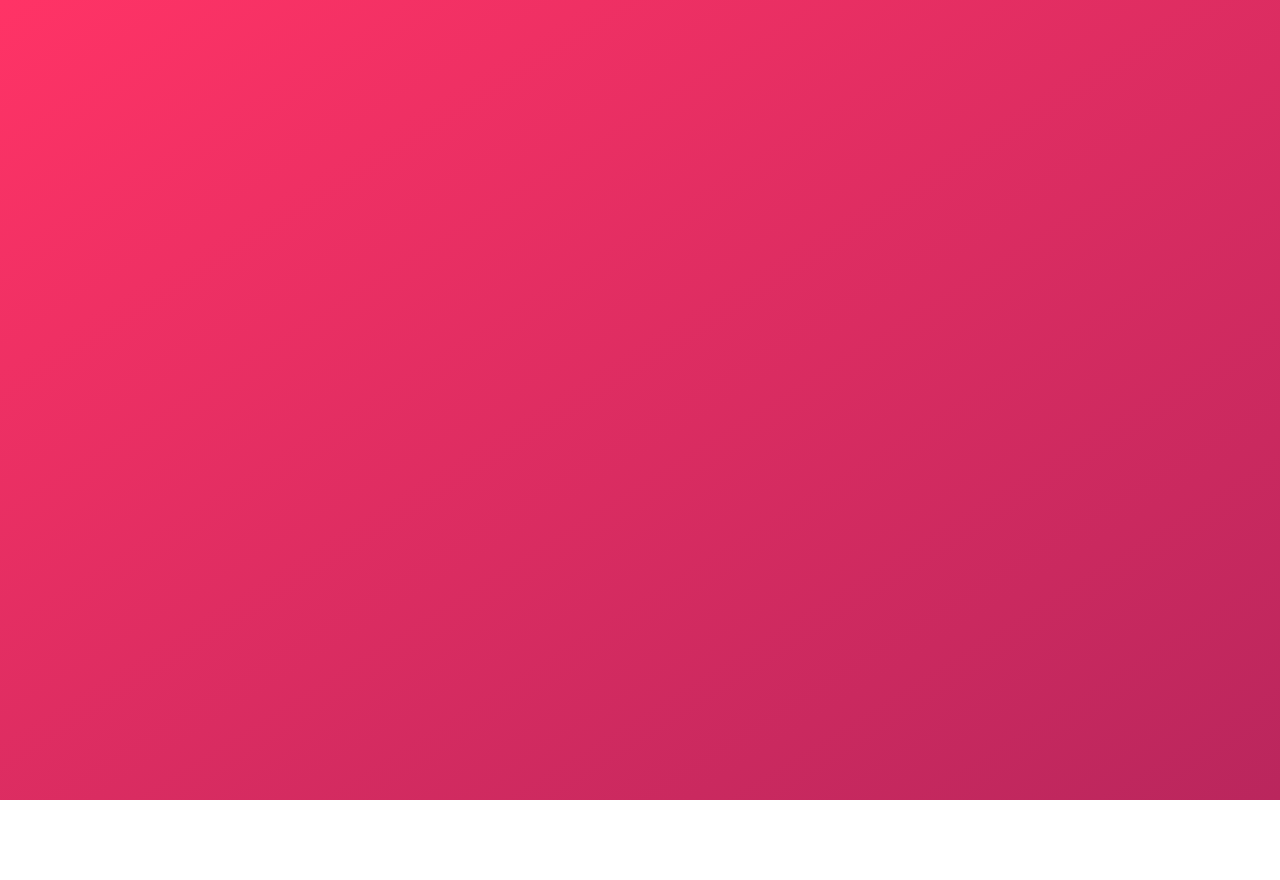
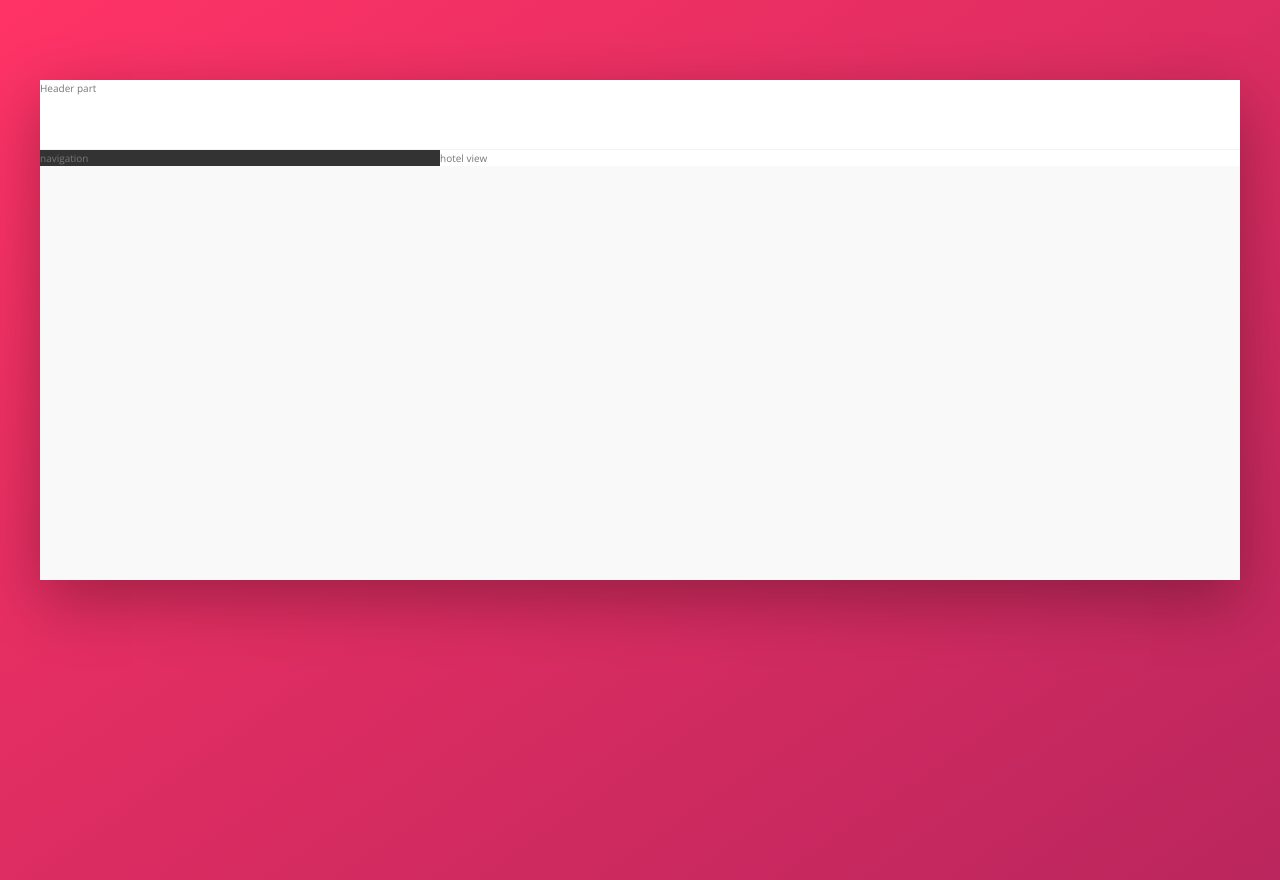
Before and after one commit to karimshalapy/trillo, a website: page index.html in a window 1280 px wide. Before the commit the page ends 800 px from the top, so only its background shows below. Drawn offline with nearby package versions, Linux system fonts and the light colour scheme.

Commit message:
styling the base of the main layout

```diff
--- a/index.html
+++ b/index.html
@@ -13,7 +13,15 @@
 </head>
 
 <body>
-
+    <div class="container">
+        <header class="header">
+            Header part
+        </header>
+        <div class="content" id="content">
+            <nav class="sidebar">navigation</nav>
+            <main class="hotel-view">hotel view</main>
+        </div>
+    </div>
 </body>
 
 </html>
--- a/sass/abstracts/_variables.scss
+++ b/sass/abstracts/_variables.scss
@@ -1,4 +1,5 @@
 :root {
+    //colors
     --color-primary: #eb2f64;
     --color-primary-light: #FF3366;
     --color-primary-dark: #BA265D;
@@ -9,4 +10,6 @@
     --color-grey-dark-1: #333;
     --color-grey-dark-2: #777;
     --color-grey-dark-3: #999;
+    //shadows
+    --shadow-dark: 0 2rem 6rem rgba(0, 0, 0, .3);
 }
--- /dev/null
+++ b/sass/layout/_container.scss
@@ -0,0 +1,7 @@
+.container {
+    max-width: 120rem;
+    min-height: 50rem;
+    margin: 8rem auto;
+    background-color: var(--color-grey-light-1);
+    box-shadow: var(--shadow-dark)
+}
--- /dev/null
+++ b/sass/layout/_content.scss
@@ -0,0 +1,13 @@
+.content {
+    display: flex;
+}
+
+.sidebar {
+    background-color: var(--color-grey-dark-1);
+    flex: 1 1;
+}
+
+.hotel-view {
+    background: #fff;
+    flex: 2 1;
+}
--- a/sass/layout/_header.scss
+++ b/sass/layout/_header.scss
@@ -0,0 +1,5 @@
+.header {
+    height: 7rem;
+    background: #fff;
+    border-bottom: 1px solid var(--color-grey-light-2);
+}
--- a/sass/main.scss
+++ b/sass/main.scss
@@ -10,6 +10,8 @@
 //layout elements
 @import "./layout/header";
 @import "./layout/footer";
+@import "./layout/container";
+@import "./layout/content";
 //pages
 @import "./pages/home";
 //components
```
Also changed, not shown: css/main.css.
